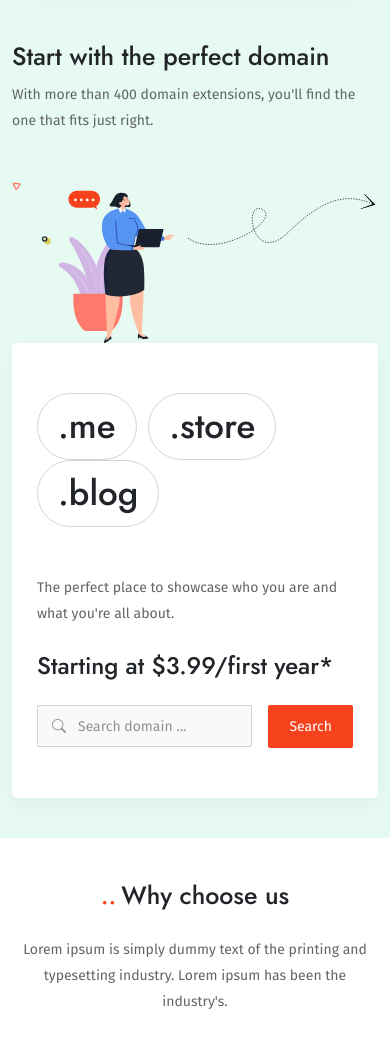
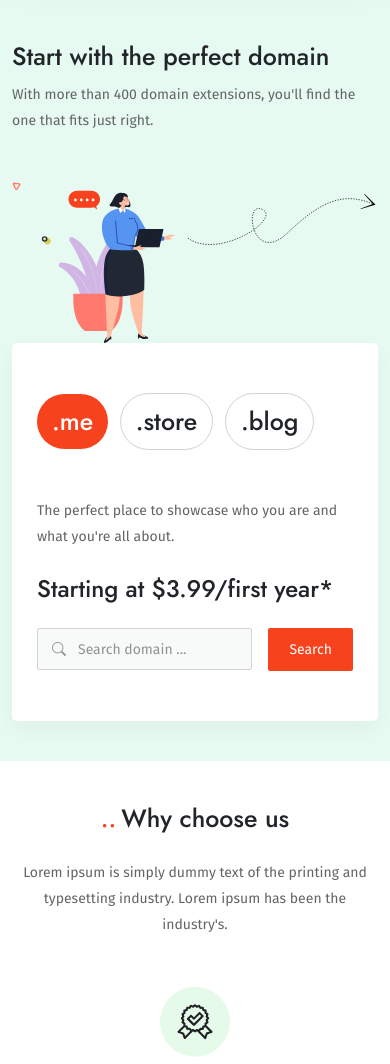
Before and after one commit to imation82/hoston-premium, a PHP site: page /index-2.html in a window 390 px wide. Shown: the part 2583-3647 px from the top of the page. Run offline with PHP 8.4, Linux system fonts and the light colour scheme; some web fonts are replaced.

Commit message:
Updated - Index 02

```diff
--- a/assets/css/custom.css
+++ b/assets/css/custom.css
@@ -763,6 +763,12 @@ section {
   cursor: pointer;
 }
 
+.domain__search ul li.active {
+  color: #FFFFFF;
+  background-color: #F7421E;
+  border: none;
+}
+
 .best__service {
   padding-top: 0;
 }
@@ -925,6 +931,12 @@ section {
   .best__service--block::before, .best__service--block::after {
     display: none;
   }
+  .domain__search ul li {
+    font-size: 25px;
+    font-weight: 500;
+    line-height: 25px;
+    padding: 15px;
+  }
 }
 
 @media (min-width: 768px) and (max-width: 991px) {
--- a/assets/css/custom.scss
+++ b/assets/css/custom.scss
@@ -692,6 +692,11 @@ section {
                 cursor: pointer;
             }
         }
+        ul li.active {
+            color: $white;
+            background-color: $primary;
+            border: none;
+        }
     }
 }
 
@@ -857,6 +862,14 @@ section {
             }
         }
     }
+    .domain {
+        &__search {
+            ul li {
+                @include fontStyle(null, 25px, 500, 25px);
+                padding: 15px;
+            }
+        }
+    }
 }
 
 @media (min-width:768px) and (max-width:991px) {
--- a/index-2.html
+++ b/index-2.html
@@ -194,15 +194,9 @@
                 <div class="col-lg-6">
                     <div class="domain__search mx-auto">
                         <ul class="list-inline mb-5">
-                            <li class="list-inline-item">
-                                .me
-                            </li>
-                            <li class="list-inline-item">
-                                .store
-                            </li>
-                            <li class="list-inline-item">
-                                .blog
-                            </li>
+                            <li class="list-inline-item active">.me</li>
+                            <li class="list-inline-item">.store</li>
+                            <li class="list-inline-item">.blog</li>
                         </ul>
                         <p>The perfect place to showcase who you are and what you're all about.</p>
                         <h4 class="my-4">Starting at $3.99/first year*</h4>
```
Also changed, not shown: 1 other file.
